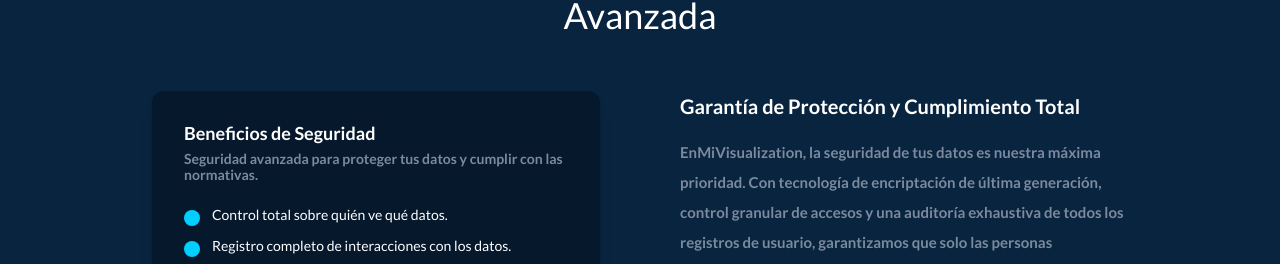
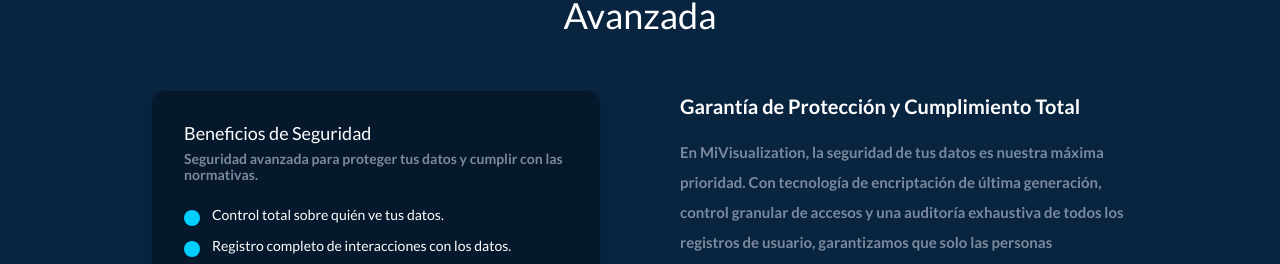
Before and after one commit to MillenialLovable/Landing-MiVisualization, a React (Vite) app: page / in a window 1280 px wide. Shown: the part 5217-5481 px from the top of the page. Built offline with nearby package versions, Linux system fonts and the light colour scheme.

Commit message:
Update seguridad.tsx

```diff
--- a/src/components/seguridad.tsx
+++ b/src/components/seguridad.tsx
@@ -24,7 +24,7 @@ const Seguridad: React.FC = () => {
         <div className="flex flex-col items-center">
           <div className="flex flex-col md:flex-row md:justify-center md:gap-x-8 lg:gap-x-20 gap-y-8 md:gap-y-12 max-w-6xl">
             <div className="bg-[#06182C] rounded-xl p-6 md:p-8 max-w-md w-full shadow-lg">
-              <h3 className="font-bold text-[15px] md:text-[18px] font-lato leading-[20px] mb-2">
+              <h3 className="font-normal text-[15px] md:text-[18px] font-lato leading-[20px] mb-2">
                 Beneficios de Seguridad
               </h3>
               <p className="text-[12px] md:text-[14px] leading-[16px] font-lato font-semibold text-[#7B8A9E] mb-6">
@@ -36,7 +36,7 @@ const Seguridad: React.FC = () => {
                   <span className="mt-[3px] w-4 h-4 rounded-full bg-[#00CFFF] flex items-center justify-center shrink-0">
                     <i className="fas fa-check text-[#05203C] text-[10px]"></i>
                   </span>
-                  Control total sobre quién ve qué datos.
+                  Control total sobre quién ve tus datos.
                 </li>
                 <li className="flex items-start gap-3">
                   <span className="mt-[3px] w-4 h-4 rounded-full bg-[#00CFFF] flex items-center justify-center shrink-0">
@@ -70,7 +70,7 @@ const Seguridad: React.FC = () => {
               </h3>
               <p className="text-[14px] md:text-[15px] leading-[24px] md:leading-[30px] font-semibold text-[#7B8A9E]">
                 En
-                <span className="font-bold">MiVisualization</span>, la seguridad
+                <span className="font-bold"> MiVisualization</span>, la seguridad
                 de tus datos es nuestra máxima prioridad. Con tecnología de
                 encriptación de última generación, control granular de accesos y
                 una auditoría exhaustiva de todos los registros de usuario,
```
